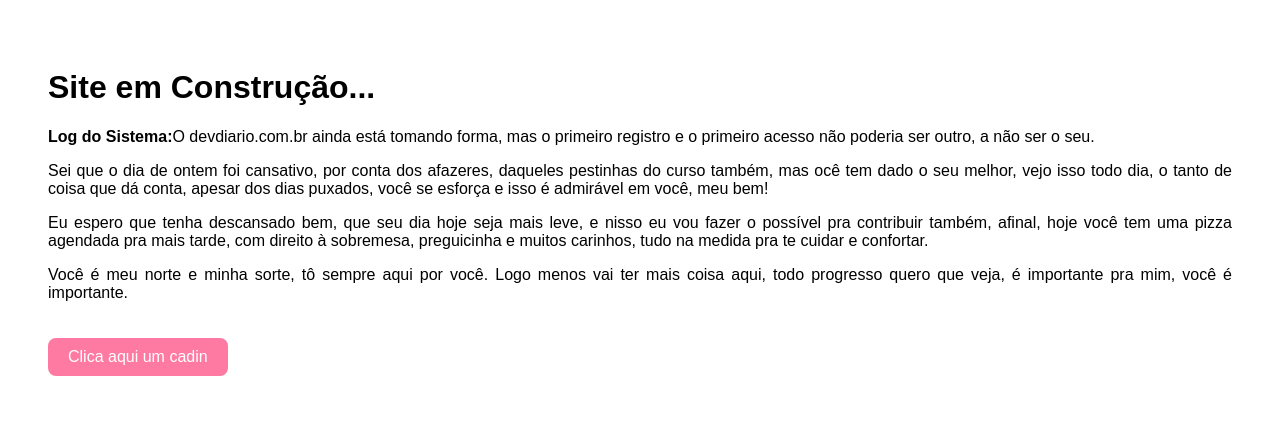
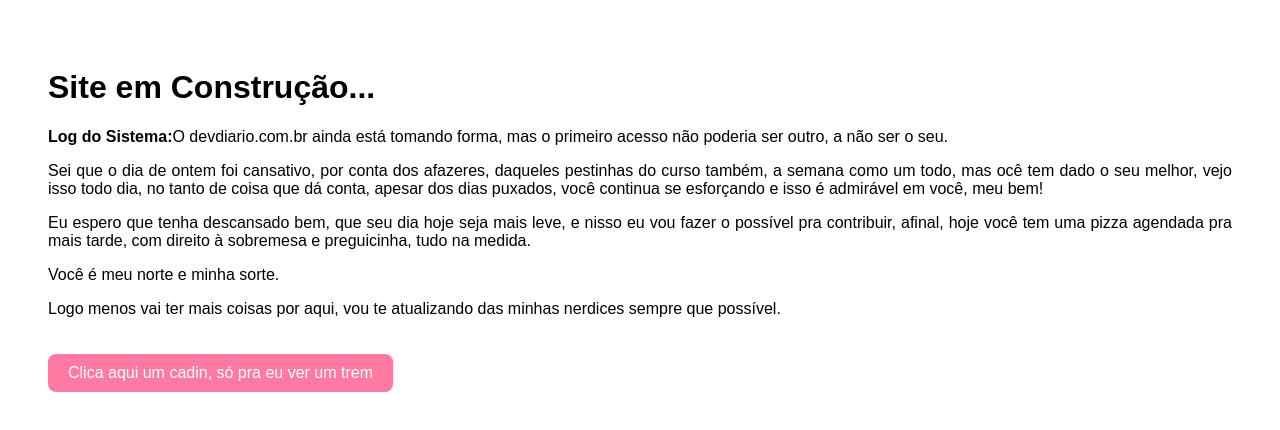
Before and after one commit to gabriel-vsilva/clone-tabnews, a Next.js app: page / in a window 1280 px wide. Shown: the top 430 px of the page. Built offline with nearby package versions, Linux system fonts and the light colour scheme.

Commit message:
Corrigindo a mensagem

```diff
--- a/pages/index.js
+++ b/pages/index.js
@@ -53,31 +53,34 @@ function Home() {
 
       <p>
         <b>Log do Sistema:</b>O devdiario.com.br ainda está tomando forma, mas o
-        primeiro registro e o primeiro acesso não poderia ser outro, a não ser o
-        seu.
+        primeiro acesso não poderia ser outro, a não ser o seu.
       </p>
 
       <p>
         Sei que o dia de ontem foi cansativo, por conta dos afazeres, daqueles
-        pestinhas do curso também, mas ocê tem dado o seu melhor, vejo isso todo
-        dia, o tanto de coisa que dá conta, apesar dos dias puxados, você se
-        esforça e isso é admirável em você, meu bem!
+        pestinhas do curso também, a semana como um todo, mas ocê tem dado o seu
+        melhor, vejo isso todo dia, no tanto de coisa que dá conta, apesar dos
+        dias puxados, você continua se esforçando e isso é admirável em você,
+        meu bem!
       </p>
 
       <p>
         Eu espero que tenha descansado bem, que seu dia hoje seja mais leve, e
-        nisso eu vou fazer o possível pra contribuir também, afinal, hoje você
-        tem uma pizza agendada pra mais tarde, com direito à sobremesa,
-        preguicinha e muitos carinhos, tudo na medida pra te cuidar e confortar.
+        nisso eu vou fazer o possível pra contribuir, afinal, hoje você tem uma
+        pizza agendada pra mais tarde, com direito à sobremesa e preguicinha,
+        tudo na medida.
       </p>
 
+      <p>Você é meu norte e minha sorte.</p>
+
       <p>
-        Você é meu norte e minha sorte, tô sempre aqui por você. Logo menos vai
-        ter mais coisa aqui, todo progresso quero que veja, é importante pra
-        mim, você é importante.
+        Logo menos vai ter mais coisas por aqui, vou te atualizando das minhas
+        nerdices sempre que possível.
       </p>
 
-      <button onClick={() => setShowFlower(true)}>Clica aqui um cadin</button>
+      <button onClick={() => setShowFlower(true)}>
+        Clica aqui um cadin, só pra eu ver um trem
+      </button>
 
       {showFlower && <div className="flower">🌹</div>}
     </div>
```
